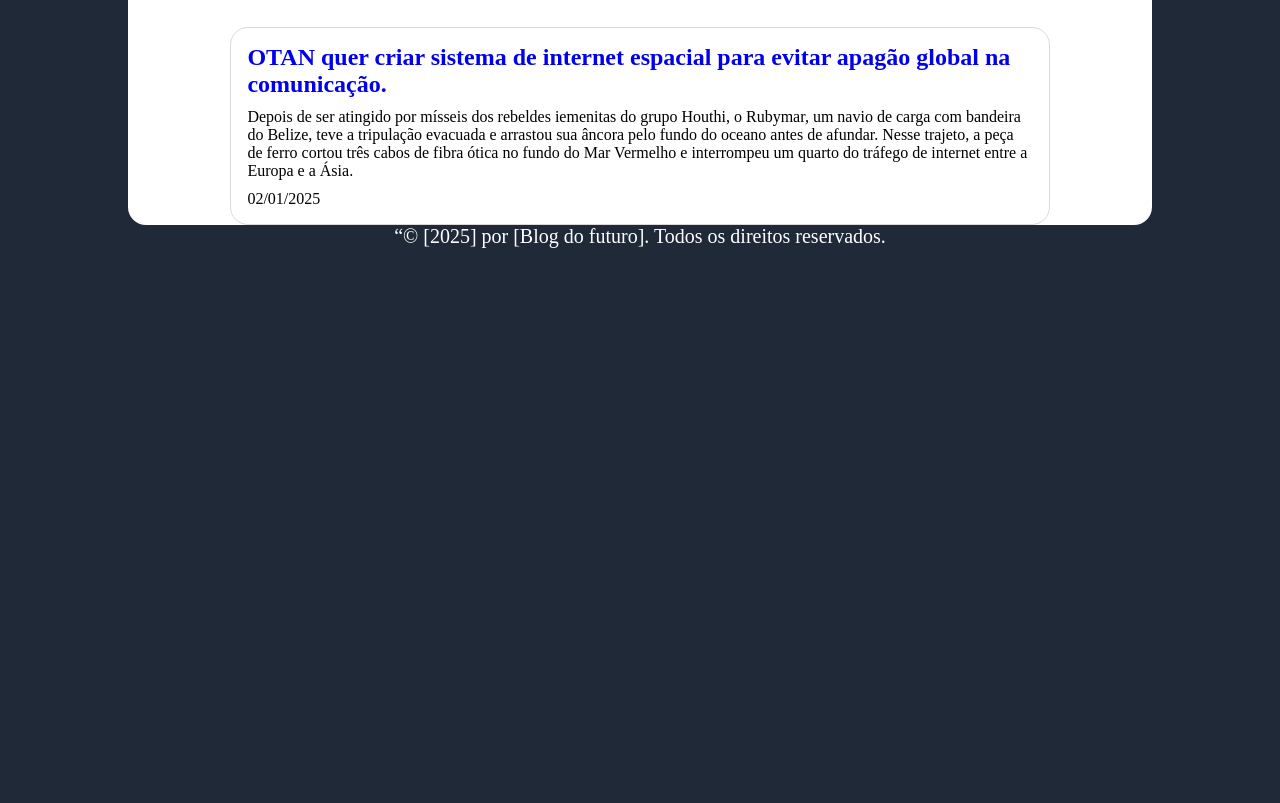
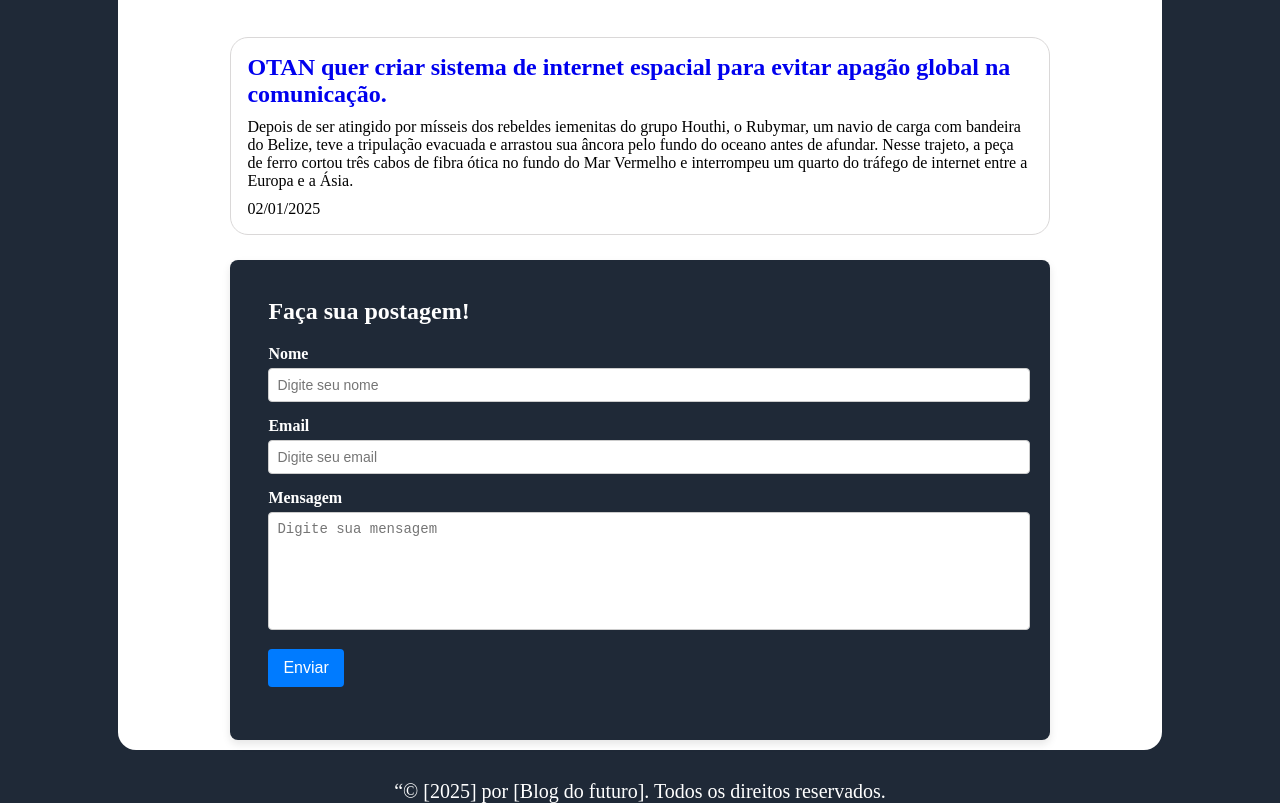
Before and after one commit to GabrielMota21/projeto-mini-blog-Hardwired-Hub, a plain HTML site: page Index.html in a window 1280 px wide. Shown: the part 1502-2305 px from the top of the page. Before the commit the page ends 1750 px from the top, so only its background shows below. Drawn offline with Linux system fonts and the light colour scheme.

Commit message:
salvando alterações

```diff
--- a/Index.html
+++ b/Index.html
@@ -37,7 +37,7 @@
                 <img src="./Img/logo-comentario.png" alt="">
                 <div class="post-usuarios">
                     <div class="publicacao">
-                        <h1><a href=""> OTAN quer criar sistema de internet espacial para evitar apagão global na comunicação.</a></h1>
+                        <h1><a href="./pagina1/one_post.html"> OTAN quer criar sistema de internet espacial para evitar apagão global na comunicação.</a></h1>
                         <p>Depois de ser atingido por mísseis dos rebeldes iemenitas do grupo Houthi, o Rubymar, um navio de carga com bandeira do Belize, teve a tripulação evacuada e arrastou sua âncora pelo fundo do oceano antes de afundar. Nesse trajeto, a peça de ferro cortou três cabos de fibra ótica no fundo do Mar Vermelho e interrompeu um quarto do tráfego de internet entre a Europa e a Ásia.</p>
                         <p>02/01/2025</p>
                     </div>
@@ -59,14 +59,31 @@
 
                 </div>
 
-                <div class="form">
-                    <form action=""></form>
-                </div>
+                <div class="form-container">
+                    <h2>Faça sua postagem!</h2>
+                    <form action="#" method="POST">
+                      <div class="form-group">
+                        <label for="name">Nome</label>
+                        <input type="text" id="name" name="name" placeholder="Digite seu nome" required>
+                      </div>
+                      <div class="form-group">
+                        <label for="email">Email</label>
+                        <input type="email" id="email" name="email" placeholder="Digite seu email" required>
+                      </div>
+                      <div class="form-group">
+                        <label for="message">Mensagem</label>
+                        <textarea id="message" name="message" placeholder="Digite sua mensagem" required></textarea>
+                      </div>
+                      <div class="form-group">
+                        <button type="submit">Enviar</button>
+                      </div>
+                    </form>
+                  </div>
             </div>
         </div>
     </section>
     <footer>
-        <p>“© [2025] por [Blog do futuro]. Todos os direitos reservados.</p>
+        <p class="copywrite">“© [2025] por [Blog do futuro]. Todos os direitos reservados.</p>
     </footer>
 </body>
 </html>
--- /dev/null
+++ b/pagina1/one_post.styles.css
@@ -0,0 +1,39 @@
+*{
+    margin: 0;
+    padding: 0;
+    box-sizing: 0;
+}
+
+body{
+    width: 100%;
+    background-color: #fff;
+}
+.container{
+    width: 100%;
+    height: 300px;
+    display: flex;
+    justify-content: center;
+    object-fit: cover;
+}
+
+.container img{
+    margin-top: 60px;
+    object-fit: cover;
+}
+
+.secao-principal{
+    width: 80%;
+    display:flex;
+    margin: 0 auto;
+}
+
+.titulo{
+    margin-top: 15px;
+    width:100%;
+    text-align: center;
+}
+.titulo h1{
+    font-size: 60px;
+    color: #3B82F6;
+    margin: 0;
+}
--- a/style.css
+++ b/style.css
@@ -64,6 +64,7 @@ nav ul li a:hover{
     justify-content: center;
     background-color: #fff;
     border-radius: 18px;
+    padding: 10px;
 }
 .logo-comentarios{
     width: 80%;
@@ -86,19 +87,69 @@ nav ul li a:hover{
  .publicacao h1 a{
     text-decoration: none;
  }
+ .form-container {
+    background-color: #1f2937;
+    border-radius: 8px;
+    box-shadow: 0 4px 8px rgba(0, 0, 0, 0.1);
+    padding: 38px;
+    margin-top: 25px;
+  }
 
+  .form-container h2 {
+    margin-bottom: 20px;
+    color: #ffffff;
+  }
 
+  .form-group {
+    margin-bottom: 15px;
+  }
 
+  .form-group label {
+    display: block;
+    font-weight: bold;
+    margin-bottom: 5px;
+    color: white;
+  }
 
+  .form-group input,
+  .form-group textarea {
+    width: 100%;
+    padding: 8px;
+    border: 1px solid #cccccc;
+    border-radius: 4px;
+    font-size: 14px;
+  }
 
+  .form-group textarea {
+    resize: none;
+    height: 100px;
+  }
 
+  .form-group button {
+    background-color: #007bff;
+    color: #ffffff;
+    border: none;
+    padding: 10px 15px;
+    border-radius: 4px;
+    cursor: pointer;
+    font-size: 16px;
+  }
 
+  .form-group button:hover {
+    background-color: #0056b3;
+  }
 
-
-
+  .form-group .error {
+    color: #ff0000;
+    font-size: 12px;
+  }
 footer{
     width: 100%;
     font-size: 20px;
+    margin-top: 30px;
     color: #fff;
+}
+
+.copywrite{
     text-align: center;
 }
```
Also changed, not shown: pagina1/one_post.html (added, +23 -0 lines), script.js (added).
